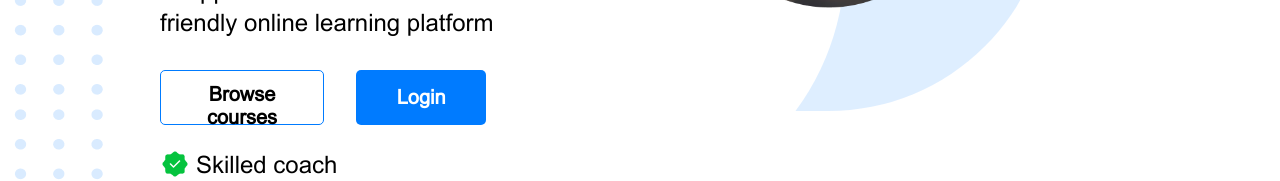
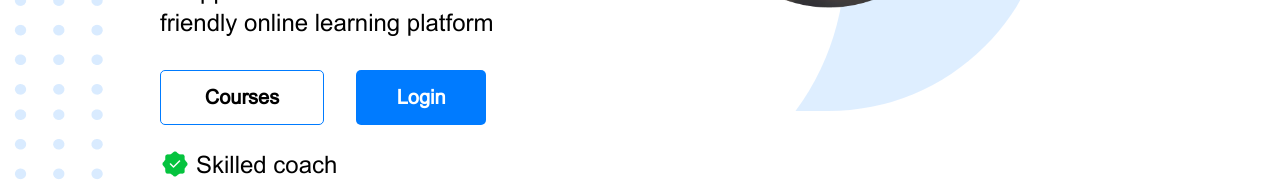
Before and after one commit to Gideonthegre8t/baselink-academy, a React (Create React App) app: page / in a window 1280 px wide. Shown: the part 494-675 px from the top of the page. Built offline with nearby package versions, Linux system fonts and the light colour scheme.

Commit message:
baselinkV1

```diff
--- a/src/components/Header.js
+++ b/src/components/Header.js
@@ -72,7 +72,7 @@ function Header() {
                 whileHover="hover"
                 whileTap="click"
               >
-                Browse courses
+                Courses
               </motion.button>
               <motion.button
                 className="sign-up-button login-button"
--- a/src/index.css
+++ b/src/index.css
@@ -654,7 +654,7 @@ button:focus {
 
 @media only screen and (width > 600px) and (width < 1245px) {
   .logo-wrap {
-    margin-left: 3em;
+    margin-left: 4em;
   }
 
   .logo-wrap {
--- a/src/pages/Authentication/Login/Login.js
+++ b/src/pages/Authentication/Login/Login.js
@@ -33,7 +33,7 @@ function Login() {
 
     if (form.username === validUsername && form.password === validPassword) {
       setMessage("Login successful!");
-      navigate('/dashboard'); // Redirect to home page on success
+      navigate('/dashboard'); // Redirect to home page on  success
     } else {
       setMessage("Incorrect username or password.");
     }
```
